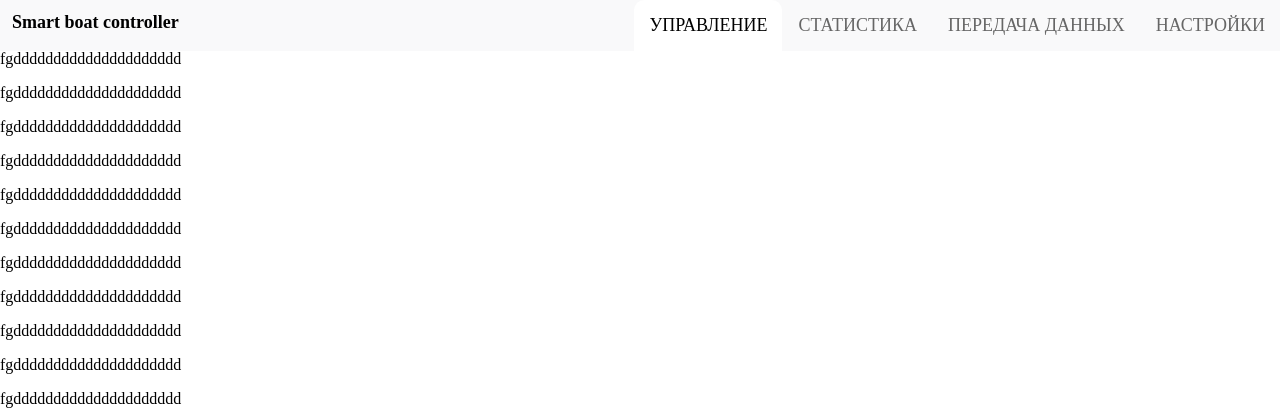
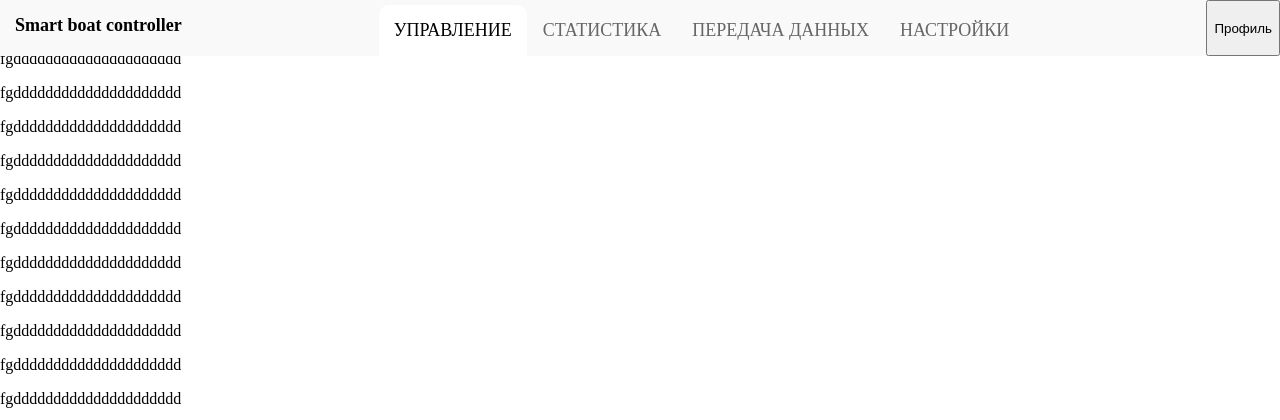
Before and after one commit to Codeyro/SmartBoatController, a Flask app: template templates/controlPanel.html in a window 1280 px wide. Shown: the top 420 px of the page. Run offline with Flask 3, Linux system fonts and the light colour scheme; the template is opened without the code that fills it, so the values that code supplies are empty.

Commit message:
Initial commit

```diff
--- a/static/style2.css
+++ b/static/style2.css
@@ -22,6 +22,7 @@
     margin: 0;
     padding: 0;
     overflow: hidden;
+    margin-top: 5px
 }
 
 .nav li {
@@ -60,7 +61,8 @@
     float: left;
     color: #000;
     text-align: center;
-    padding: 12px 12px;
+    padding: 15px;
+    padding-top: 20;
     margin: 0px;
     text-decoration: none;
     font-size: 18px;
--- a/templates/controlPanel.html
+++ b/templates/controlPanel.html
@@ -18,6 +18,7 @@
         <li><a href="data.html">Передача данных</a></li>
         <li><a href="settings.html">Настройки</a></li>
     </ul>
+    <button>Профиль</button>
 </div>
 <div class="main">
     <p>fgddddddddddddddddddddd</p>
```
